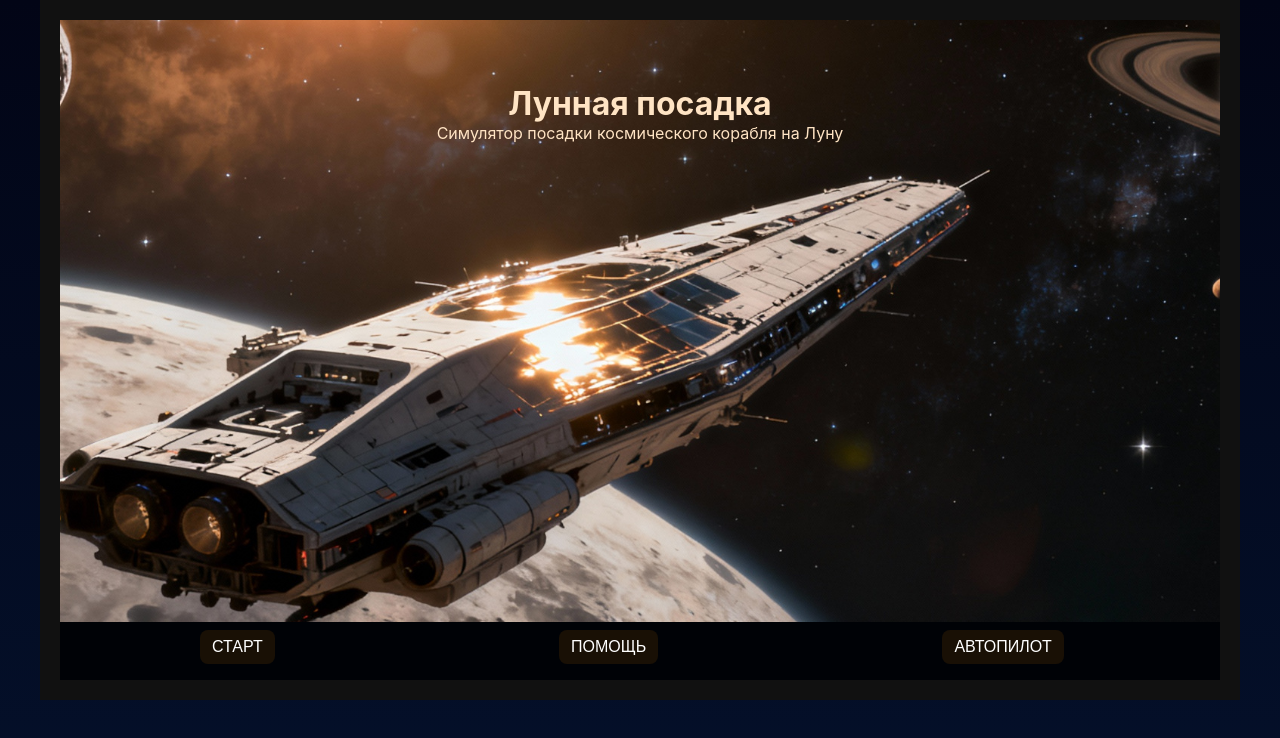
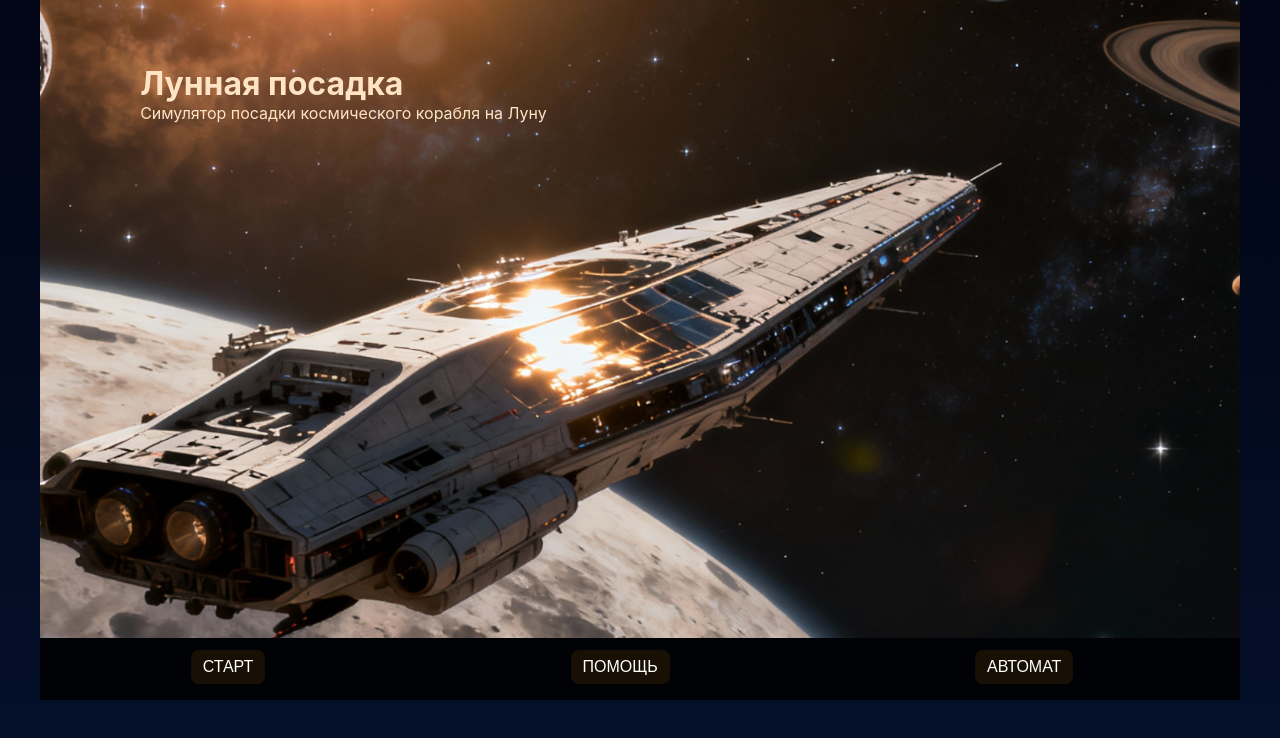
Before and after one commit to andymab/Moon-landing-vue3, a Vue app: page / in a window 1280 px wide. Shown: the top 738 px of the page. Built offline with nearby package versions, Linux system fonts and the light colour scheme; no server answers.

Commit message:
fix size startpage

```diff
--- a/src/App.vue
+++ b/src/App.vue
@@ -296,7 +296,7 @@ function resetGame() {
 
     /* iOS Safari фиксы */
     box-sizing: border-box;
-    padding: 20px; /* внутренние отступы вместо внешних */
+    /* padding: 20px;  */
     overflow: auto; /* прокрутка только внутри контейнера при необходимости */
 
     /* Для идеального центрирования на десктопе */
--- a/src/components/StartScreen.vue
+++ b/src/components/StartScreen.vue
@@ -115,8 +115,8 @@
                 Помощь
             </button>
             <button class="btn-start" @click="startGameAuto">
-                Автопилот
-            </button>
+                Автомат
+                 </button>
         </div>
 
 
@@ -207,9 +207,9 @@ function startGameAuto() { emit('start-auto') }
     position: absolute;
     top: clamp(40px, 5vw, 80px);
     /* адаптивный отступ сверху */
-    left: 50%;
-    transform: translateX(-50%);
-    text-align: center;
+    left: 10%;
+    transform: translateX(-10%);
+    /* text-align: center; */
     padding: 0 clamp(16px, 4vw, 26px);
     color: bisque;
     z-index: 2;
@@ -239,20 +239,13 @@ function startGameAuto() { emit('start-auto') }
 }
 
 .start-actions {
-    flex: 0 0 auto;
-
     display: flex;
     justify-content: space-around;
     gap: 0.75rem;
-
-    padding: 8px 12px 16px;
+    padding: 12px;
     background: rgba(0, 0, 0, 0.85);
     backdrop-filter: blur(8px);
 
-    /* КЛЮЧЕВОЕ: прижатие к низу без absolute */
-    margin-top: auto;
-
-    z-index: 5;
 }
 
 /* Фиксы для iOS safe-area */
```
